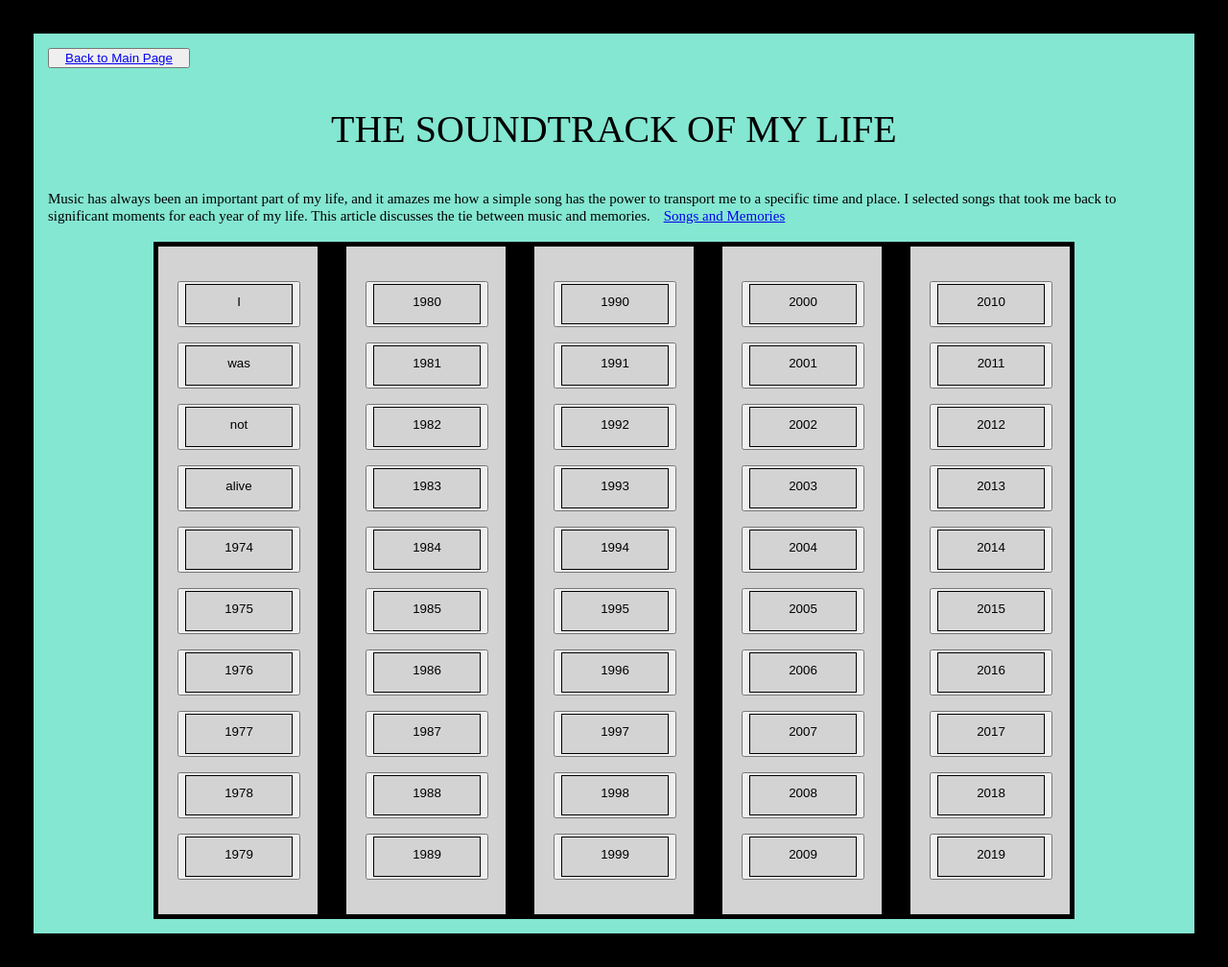
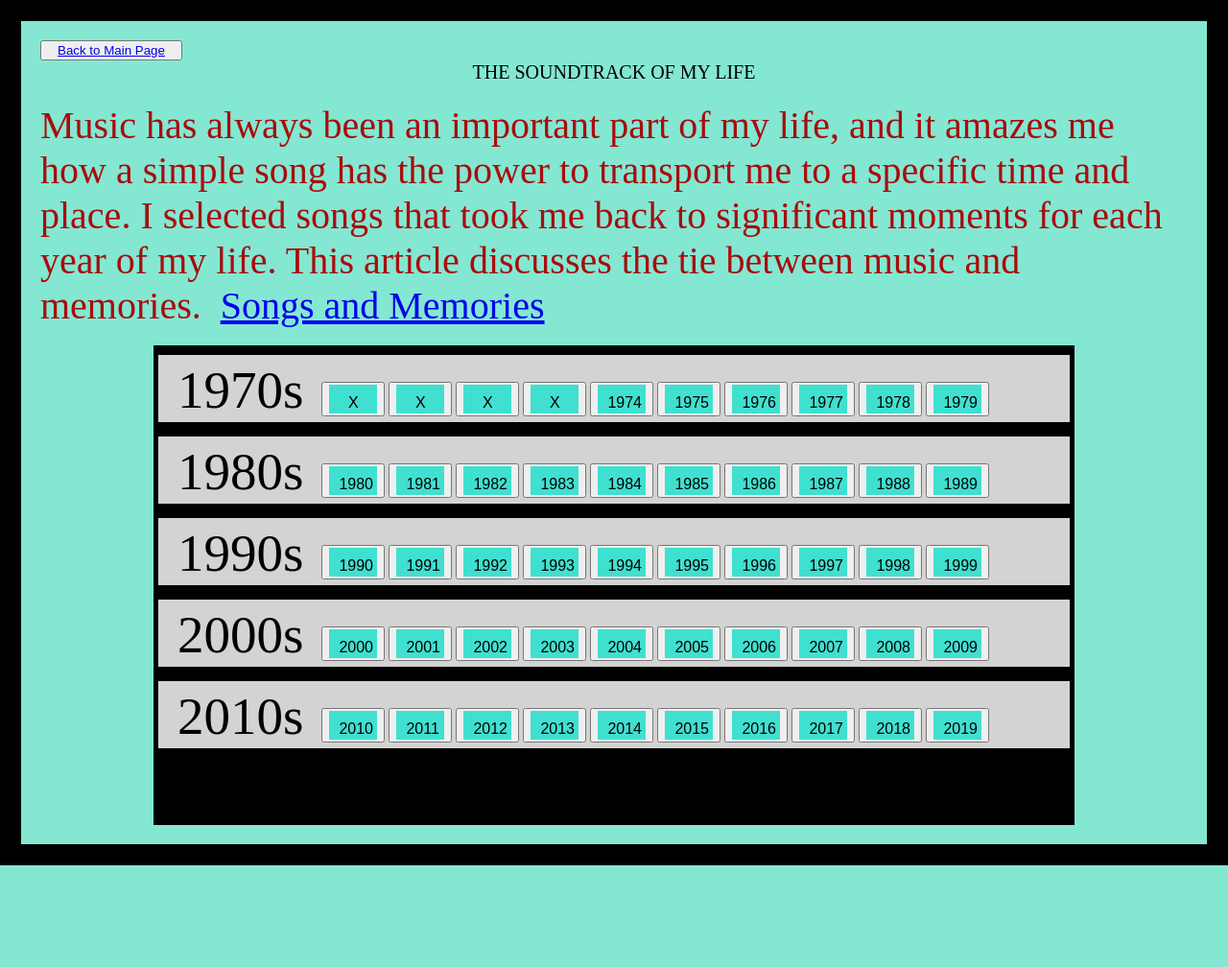
Before and after one commit to anmareeo/Profile, a PHP site: page /soundtrack.html in a window 1280 px wide. Shown: the whole page at 96% size. After the commit the page ends 902 px from the top, so only its background shows below. Run offline with PHP 8.4, Linux system fonts and the light colour scheme.

Commit message:
changes but code still ugly

```diff
--- a/Style.css
+++ b/Style.css
@@ -15,20 +15,28 @@ a{
 }
 
 body {
-  margin: 30px;
-  padding: 15px;
-  border: 5px solid black;
+  margin: 20px;
+  padding: 20px;
+  border: 2px solid black;
   background-color: rgb(132, 231, 210);
   display: inline-block;
 }
-
+.bottom-box {
+  margin-top: -15px;
+  margin-left: 300px;
+  padding-right:20px;
+  border: 1px solid black;
+  float:right;
+}
 .music {
 display: block;
+margin-top: 1px;
 margin-left: auto;
 margin-right: auto;
 width: 50%;
-font-size: 40px;
+font-size: 20px;
 font: black;
+text-align: center;
 }
 
 .box {
@@ -47,24 +55,25 @@ a.button {
   color: black;
 
     margin-left: 0px;
-    height: 20px;
-    width: 90px;
-    background: lightgray;
-    border: 1px solid black;
+    height: 10px;
+    width: 30px;
+    background: turquoise;
     list-style: none;
     text-align: center;
+    font-size: medium
+
   }
 
   a.button:hover {
-    background-color: rgb(160, 127, 127);
-    transform: scale(1.25) perspective(1px);
+    background-color: red;
+    transform: scale(1.0) perspective(1px);
     color: white;
   }
 
 
 .silly {
  align-content: auto;
- font-size: 35px;
+ font-size: 25px;
  text-align: center;
 }
 
@@ -75,43 +84,90 @@ a.button {
 }
 
 
-.column-5-left {
-  width: 126px;
+.row-5-left {
+  height: 60px;
+  background-color: lightgrey;
+  padding: 5px;
+  border: 5px solid black;
+  float: top;
+  margin-top: 5px;
+}
+
+.row-5-middle {
+  height: 60px;
+  background-color: lightgrey;
+  padding: 5px;
+  border: 5px solid black;
+  float: top;
+  margin-top: 5px;
+  margin-bottom: 5px;
+}
+
+.row-5-right {
+  height: 60px;
+  background-color: lightgrey;
+  padding: 5px;
+  border: 5px solid black;
+  float: bottom;
+  margin-bottom: 5px;
+
+ }
+
+ .column-2-left {
+  width: 400px;
   background-color: lightgrey;
   padding: 20px;
   border: 5px solid black;
   float: left;
-  margin-right: 10px;
+  margin-right: 5px;
+}
+.column-2-right {
+  width: 520px;
+  background-color: lightgrey;
+  padding: 20px;
+  border: 5px solid black;
+  float: right;
+  margin-left: 5px;
+ }
+.column-5-left {
+  width: 126px;
+  background-color: lightgrey;
+  padding: 5px;
+  border: 5px solid black;
+  float: left;
+  margin-right: 5px;
 }
 
 .column-5-middle {
   width: 126px;
   background-color: lightgrey;
-  padding: 20px;
+  padding: 5px;
   border: 5px solid black;
   float: left;
-  margin-left: 10px;
-  margin-right: 10px;
+  margin-left: 5px;
+  margin-right: 5px;
 }
 
 .column-5-right {
   width: 126px;
   background-color: lightgrey;
-  padding: 20px;
+  padding: 5px;
   border: 5px solid black;
   float: right;
-  margin-left: 10px;
+  margin-left: 5px;
  }
-
+*/
  .main {
   background-color:black;
   width: 960px;
+  height: 500;
   margin: 0 auto;
   overflow: auto;
 }
 
  .main1 {
   background-color:black;
+  font: yellow;
   width: 960px;
   height: 500px;
   margin: 0 auto;
@@ -203,18 +259,31 @@ a.button {
 .column-3-right {
   width: 210px;
   height: 400px;
-  background-color: rgb(247, 247, 118);
+  background-color: black;
   padding: 5px;
   border: 20px solid black;
   float: right;
   margin-left: 10px;
+  color: yellow;
 
  }
 .text {
+  color:rgb(167, 13, 13);
   text-align: center;
-  font-size: 15px;
-}
+  font-size: 40px;
+  }
 
+.text1 {
+  color: yellow;
+  text-align: center;
+  font-size: 25px;
+  }
+
+  .text2 {
+    color: yellow;
+    align-content: left;
+    font-size: 25px;
+    }
 .column-3-right-silly {
   width: 210px;
   height: 410px;
@@ -310,3 +389,11 @@ a.button {
   -ms-transform: translateY(-50%);
   transform: translateY(-50%);
 }
+
+.p4{
+  font-size: 55px;
+  padding: 15px;
+}
+.p5{
+color: yellow;
+}
--- a/soundtrack.html
+++ b/soundtrack.html
@@ -18,75 +18,79 @@
         <br>
         <br>
 
-       <section class = "main">
+       <section class = "main1">
 
 
-            <div class= "column-5-left">
+            <div class= "row-5-left">
+              <p4 class="p4">1970s</p4>
+              <p1><button><a href="#" class="button">X</a></button></p1>
+              <p1><button><a href="#" class="button">X</a></button></p1>
+              <p1><button><a href="#" class="button">X</a></button></p1>
+              <p1><button><a href="#" class="button">X</a></button></p1>
 
-              <p><button><a href="#" class="button">I</a></button></p>
-              <p><button><a href="#" class="button">was</a></button></p>
-              <p><button><a href="#" class="button">not</a></button></p>
-              <p><button><a href="#" class="button">alive</a></button></p>
-
-              <p><button><a href="https://www.youtube.com/watch?v=DaLKrsqbyEk" class="button">1974</a></button></p>
-              <p><button><a href="https://www.youtube.com/watch?v=4IFQZyxxyyM" class="button">1975</a></button></p>
-              <p><button><a href="https://www.youtube.com/watch?v=xYE1L2F5GW0" class="button">1976</a></button></p>
-              <p><button><a href="https://www.youtube.com/watch?v=iXO7-aAzUO4" class="button">1977</a></button></p>
-              <p><button><a href="https://www.youtube.com/watch?v=TyJRsp5t9mA" class="button">1978</a></button></p>
-              <p><button><a href="https://www.youtube.com/watch?v=a9XcuN5hZwk" class="button">1979</a></button></p>
+              <p1><button><a href="https://www.youtube.com/watch?v=DaLKrsqbyEk" class="button">1974</a></button></p1>
+              <p1><button><a href="https://www.youtube.com/watch?v=4IFQZyxxyyM" class="button">1975</a></button></p1>
+              <p1><button><a href="https://www.youtube.com/watch?v=xYE1L2F5GW0" class="button">1976</a></button></p1>
+              <p1><button><a href="https://www.youtube.com/watch?v=iXO7-aAzUO4" class="button">1977</a></button></p1>
+              <p1><button><a href="https://www.youtube.com/watch?v=TyJRsp5t9mA" class="button">1978</a></button></p1>
+              <p1><button><a href="https://www.youtube.com/watch?v=a9XcuN5hZwk" class="button">1979</a></button></p1>
             </div>
-            <div class= "column-5-middle">
-              <p><button><a href="https://www.youtube.com/watch?v=wTSLRbm8L9E"class="button">1980</a></button></p>
-              <p><button><a href="https://www.youtube.com/watch?v=HTzGMEfbnAw" class="button">1981</a></button></p>
-              <p><button><a href="https://www.youtube.com/watch?v=cpxsMyoXUZQ" class="button">1982</a></button></p>
-              <p><button><a href="https://www.youtube.com/watch?v=LatorN4P9aA" class="button">1983</a></button></p>
-              <p><button><a href="https://www.youtube.com/watch?v=FTQbiNvZqaY" class="button">1984</a></button></p>
-              <p><button><a href="https://www.youtube.com/watch?v=l9ml3nyww80" class="button">1985</a></button></p>
-              <p><button><a href="https://www.youtube.com/watch?v=4g0CJdt-auk" class="button">1986</a></button></p>
-              <p><button><a href="https://www.youtube.com/watch?v=yLvpZwN9Oko" class="button">1987</a></button></p>
-              <p><button><a href="https://www.youtube.com/watch?v=PSoOFn3wQV4" class="button">1988</a></button></p>
-              <p><button><a href="https://www.youtube.com/watch?v=qjuEXKwnkLE" class="button">1989</a></button></p>
+            <div class= "row-5-middle">
+              <p4 class="p4">1980s</p4>
+              <p1><button><a href="https://www.youtube.com/watch?v=wTSLRbm8L9E"class="button">1980</a></button></p1>
+              <p1><button><a href="https://www.youtube.com/watch?v=HTzGMEfbnAw" class="button">1981</a></button></p1>
+              <p1><button><a href="https://www.youtube.com/watch?v=cpxsMyoXUZQ" class="button">1982</a></button></p1>
+              <p1><button><a href="https://www.youtube.com/watch?v=LatorN4P9aA" class="button">1983</a></button></p1>
+              <p1><button><a href="https://www.youtube.com/watch?v=FTQbiNvZqaY" class="button">1984</a></button></p1>
+              <p1><button><a href="https://www.youtube.com/watch?v=l9ml3nyww80" class="button">1985</a></button></p1>
+              <p1><button><a href="https://www.youtube.com/watch?v=4g0CJdt-auk" class="button">1986</a></button></p1>
+              <p1><button><a href="https://www.youtube.com/watch?v=yLvpZwN9Oko" class="button">1987</a></button></p1>
+              <p1><button><a href="https://www.youtube.com/watch?v=PSoOFn3wQV4" class="button">1988</a></button></p1>
+              <p1><button><a href="https://www.youtube.com/watch?v=qjuEXKwnkLE" class="button">1989</a></button></p1>
             </div>
 
-            <div class= "column-5-middle">
-              <p><button><a href="https://www.youtube.com/watch?v=-2_4C4WSzrw" class="button">1990</a></button></p>
-              <p><button><a href="https://www.youtube.com/watch?v=wPBinohXHLc" class="button">1991</a></button></p>
-              <p><button><a href="https://www.youtube.com/watch?v=8g6h1vI4Xv0" class="button">1992</a></button></p>
-              <p><button><a href="https://www.youtube.com/watch?v=HSfosnvz_mE" class="button">1993</a></button></p>
-              <p><button><a href="https://www.youtube.com/watch?v=km69XzxCuUs" class="button">1994</a></button></p>
-              <p><button><a href="https://www.youtube.com/watch?v=gq-4vIIJO30" class="button">1995</a></button></p>
-              <p><button><a href="https://www.youtube.com/watch?v=_zfIYInFMhg" class="button">1996</a></button></p>
-              <p><button><a href="https://www.youtube.com/watch?v=nZdvskzGmC0" class="button">1997</a></button></p>
-              <p><button><a href="https://www.youtube.com/watch?v=O3dWBLoU--E" class="button">1998</a></button></p>
-              <p><button><a href="https://www.youtube.com/watch?v=gl-JGJp-_CM" class="button">1999</a></button></p>
+            <div class= "row-5-middle">
+              <p4 class="p4">1990s</p4>
+              <p1><button><a href="https://www.youtube.com/watch?v=-2_4C4WSzrw" class="button">1990</a></button></p1>
+              <p1><button><a href="https://www.youtube.com/watch?v=wPBinohXHLc" class="button">1991</a></button></p1>
+              <p1><button><a href="https://www.youtube.com/watch?v=8g6h1vI4Xv0" class="button">1992</a></button></p1>
+              <p1><button><a href="https://www.youtube.com/watch?v=HSfosnvz_mE" class="button">1993</a></button></p1>
+              <p1><button><a href="https://www.youtube.com/watch?v=km69XzxCuUs" class="button">1994</a></button></p1>
+              <p1><button><a href="https://www.youtube.com/watch?v=gq-4vIIJO30" class="button">1995</a></button></p1>
+              <p1><button><a href="https://www.youtube.com/watch?v=_zfIYInFMhg" class="button">1996</a></button></p1>
+              <p1><button><a href="https://www.youtube.com/watch?v=nZdvskzGmC0" class="button">1997</a></button></p1>
+              <p1><button><a href="https://www.youtube.com/watch?v=O3dWBLoU--E" class="button">1998</a></button></p1>
+              <p1><button><a href="https://www.youtube.com/watch?v=gl-JGJp-_CM" class="button">1999</a></button></p1>
             </div>
 
-            <div class= "column-5-middle">
-              <p><button><a href="https://www.youtube.com/watch?v=FkLTwX0duY4" class="button">2000</a></button></p>
-              <p><button><a href="https://www.youtube.com/watch?v=L4EDWVbNKnM" class="button">2001</a></button></p>
-              <p><button><a href="https://www.youtube.com/watch?v=swPt9HBRXuE" class="button">2002</a></button></p>
-              <p><button><a href="https://www.youtube.com/watch?v=RvwBCstZuTc" class="button">2003</a></button></p>
-              <p><button><a href="https://www.youtube.com/watch?v=FbjnGvZvpSY" class="button">2004</a></button></p>
-              <p><button><a href="https://www.youtube.com/watch?v=nIJUDF7W5N4"alt= "'I Don't Have Anything' by Vast" class="button">2005 </a></button></p>
-              <p><button><a href="https://www.youtube.com/watch?v=V5fuP3teihg" class="button">2006</a></button></p>
-              <p><button><a href="https://www.youtube.com/watch?v=1FoO1fx95SY" class="button">2007</a></button></p>
-              <p><button><a href="https://www.youtube.com/watch?v=Pgum6OT_VH8" class="button">2008</a></button></p>
-              <p><button><a href="https://www.youtube.com/watch?v=hVTFl6AW2vg" class="button">2009</a></button></p>
+            <div class= "row-5-middle">
+              <p4 class="p4">2000s</p4>
+              <p1><button><a href="https://www.youtube.com/watch?v=FkLTwX0duY4" class="button">2000</a></button></p1>
+              <p1><button><a href="https://www.youtube.com/watch?v=L4EDWVbNKnM" class="button">2001</a></button></p1>
+              <p1><button><a href="https://www.youtube.com/watch?v=swPt9HBRXuE" class="button">2002</a></button></p1>
+              <p1><button><a href="https://www.youtube.com/watch?v=RvwBCstZuTc" class="button">2003</a></button></p1>
+              <p1><button><a href="https://www.youtube.com/watch?v=FbjnGvZvpSY" class="button">2004</a></button></p1>
+              <p1><button><a href="https://www.youtube.com/watch?v=nIJUDF7W5N4"alt= "'I Don't Have Anything' by Vast" class="button">2005 </a></button></p1>
+              <p1><button><a href="https://www.youtube.com/watch?v=V5fuP3teihg" class="button">2006</a></button></p1>
+              <p1><button><a href="https://www.youtube.com/watch?v=1FoO1fx95SY" class="button">2007</a></button></p1>
+              <p1><button><a href="https://www.youtube.com/watch?v=Pgum6OT_VH8" class="button">2008</a></button></p1>
+              <p1><button><a href="https://www.youtube.com/watch?v=hVTFl6AW2vg" class="button">2009</a></button></p1>
             </div>
 
-            <div class= "column-5-right">
-              <p><button><a href="https://www.youtube.com/watch?v=IKcS1_f9M5w" class="button">2010</a></button></p>
-              <p><button><a href="https://www.youtube.com/watch?v=vC587OXtsAY" class="button">2011</a></button></p>
-              <p><button><a href="https://www.youtube.com/watch?v=UEo1cLT2vXY" class="button">2012</a></button></p>
-              <p><button><a href="https://www.youtube.com/watch?v=MmZexg8sxyk" class="button">2013</a></button></p>
-              <p><button><a href="https://www.youtube.com/watch?v=OvLhJT-zaY8" class="button">2014</a></button></p>
-              <p><button><a href="https://www.youtube.com/watch?v=VHC8vuBU9rg" class="button">2015</a></button></p>
-              <p><button><a href="https://www.youtube.com/watch?v=fNlxKH9Jtmc" class="button">2016</a></button></p>
-              <p><button><a href="https://www.youtube.com/watch?v=LFxOaDeJmXk" class="button">2017</a></button></p>
-              <p><button><a href="https://www.youtube.com/watch?v=r5dNcKTcnPA" class="button">2018</a></button></p>
-              <p><button><a href="https://www.youtube.com/watch?v=BptQHAW2T5M" class="button">2019</a></button></p>
+            <div class= "row-5-right">
+              <p4 class="p4">2010s</p4>
+              <p1><button><a href="https://www.youtube.com/watch?v=IKcS1_f9M5w" class="button">2010</a></button></p1>
+              <p1><button><a href="https://www.youtube.com/watch?v=vC587OXtsAY" class="button">2011</a></button></p1>
+              <p1><button><a href="https://www.youtube.com/watch?v=UEo1cLT2vXY" class="button">2012</a></button></p1>
+              <p1><button><a href="https://www.youtube.com/watch?v=MmZexg8sxyk" class="button">2013</a></button></p1>
+              <p1><button><a href="https://www.youtube.com/watch?v=OvLhJT-zaY8" class="button">2014</a></button></p1>
+              <p1><button><a href="https://www.youtube.com/watch?v=VHC8vuBU9rg" class="button">2015</a></button></p1>
+              <p1><button><a href="https://www.youtube.com/watch?v=fNlxKH9Jtmc" class="button">2016</a></button></p1>
+              <p1><button><a href="https://www.youtube.com/watch?v=LFxOaDeJmXk" class="button">2017</a></button></p1>
+              <p1><button><a href="https://www.youtube.com/watch?v=r5dNcKTcnPA" class="button">2018</a></button></p1>
+              <p1><button><a href="https://www.youtube.com/watch?v=BptQHAW2T5M" class="button">2019</a></button></p1>
             </div>
 
-          </main>
+          </main1>
 
       </body>
```
Also changed, not shown: other parts of Style.css (+18 -8 lines), hobbies.html (+24 -12 lines), index.html (+57 -42 lines), silliness.html (+25 -7 lines), Images/Anmaree-outdoor.jpg (added), Images/munchkins-revised.jpg (added), Images/munchkins.jpg (deleted).
